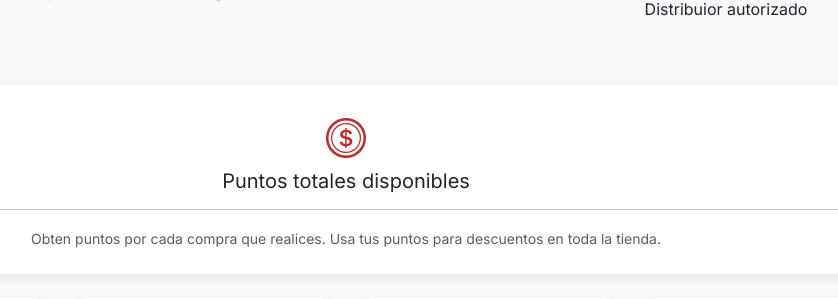
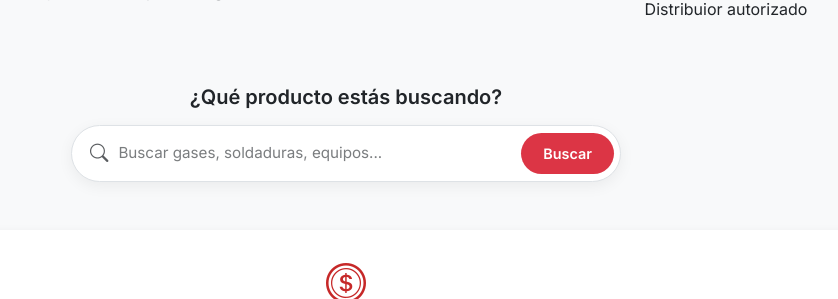
Before and after one commit to Fer70/Gasemex, a Python web app: template templates/dashboard/user.html in a window 1280 px wide. Shown: the part 193-492 px from the top of the page, without its empty margins (294-1132 px from the left). Run offline with Jinja, Linux system fonts and the light colour scheme; the template is opened without the code that fills it, so the values that code supplies are empty.

Commit message:
search bar

```diff
--- a/templates/dashboard/user.html
+++ b/templates/dashboard/user.html
@@ -32,6 +32,35 @@
         </p>
         </div>
         </div>
+
+    </div>
+
+    <!-- Búsqueda de productos -->
+    <div class="dashboard-search-section mb-5">
+
+        <h5 class="fw-semibold text-center mb-3">
+            ¿Qué producto estás buscando?
+        </h5>
+
+        <form
+            action="{{ url_for('products.buscar') }}"
+            method="GET"
+            class="catalog-search mx-auto"
+        >
+            <i class="bi bi-search search-icon"></i>
+
+            <input
+                type="search"
+                name="q"
+                class="catalog-search-input"
+                placeholder="Buscar gases, soldaduras, equipos..."
+                aria-label="Buscar productos"
+            >
+
+            <button type="submit" class="catalog-search-btn">
+                Buscar
+            </button>
+        </form>
 
     </div>
 
--- a/templates/products/categoria.html
+++ b/templates/products/categoria.html
@@ -3,9 +3,9 @@
 {% block content %}
 
 
-<div class="container mt-4">
+<div class="container mt-5">
 
-    <div class="d-flex justify-content-between align-items-center mb-4">
+    <div class="d-flex justify-content-between align-items-center mb-5">
         <h1>{{ categoria }}</h1>
 
         <a href="{{ url_for('products.index') }}"
--- a/templates/products/productos.html
+++ b/templates/products/productos.html
@@ -13,7 +13,7 @@
             <i class="bi bi-arrow-left"></i>
             Volver a catálogo
         </a>
-
+<div class="dashboard-search-section mb-5">
     <form
         action="{{ url_for('products.buscar') }}"
         method="GET"
```
Lines whose indentation alone changed are shown as unchanged.
